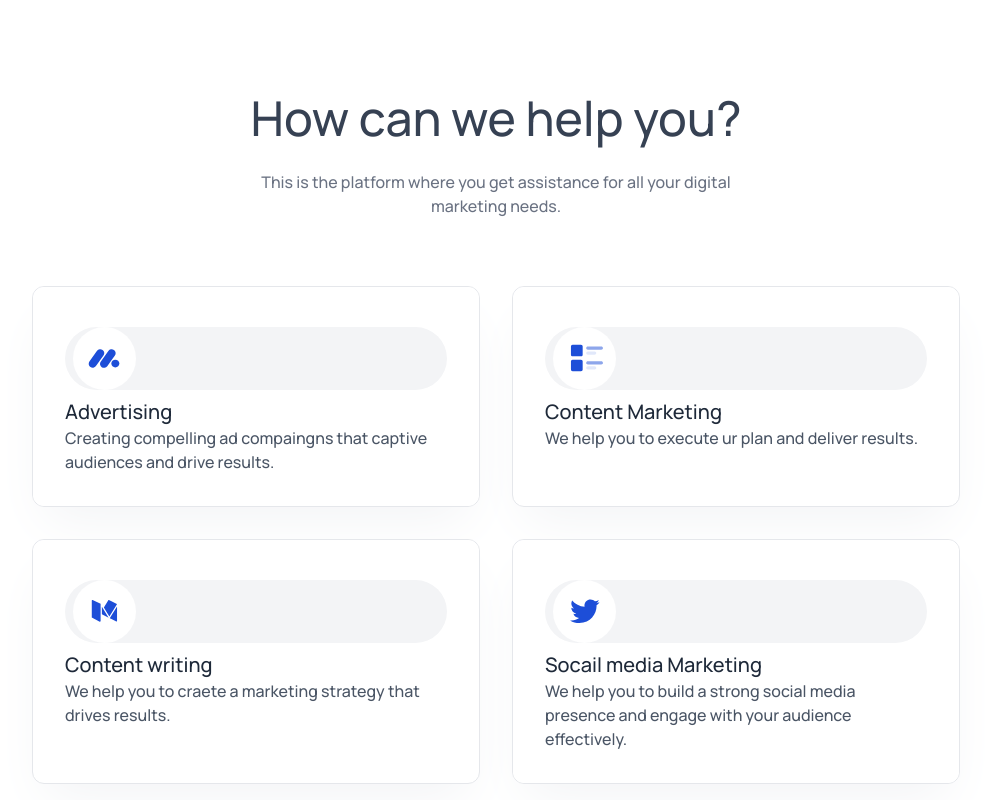
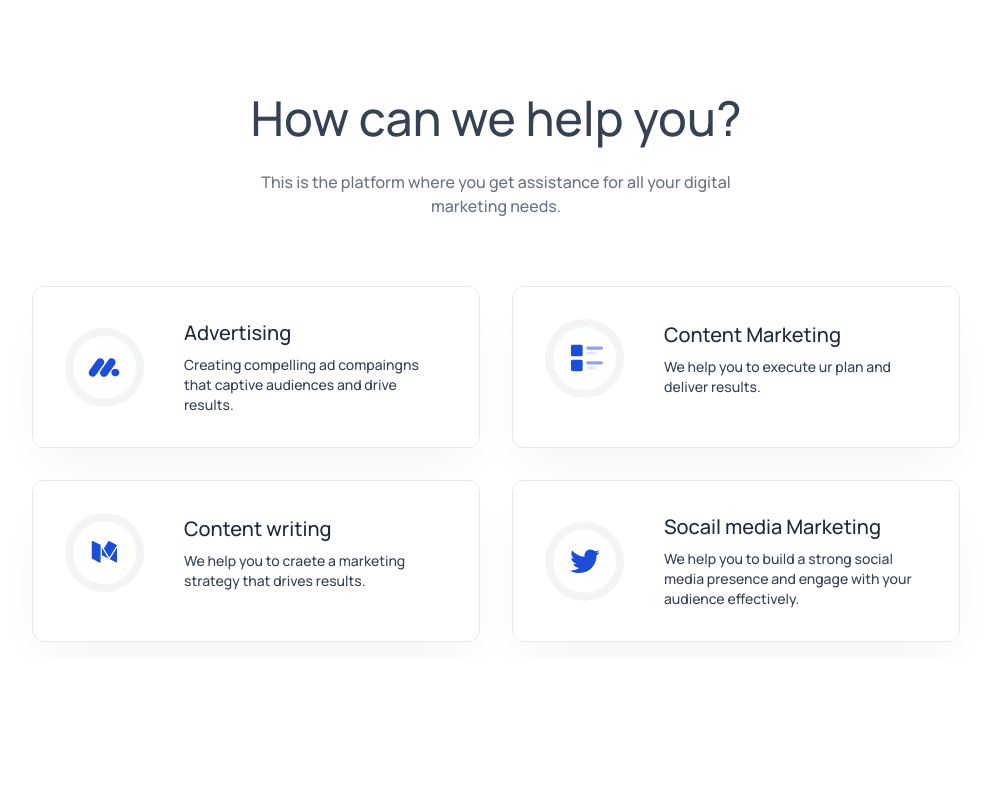
Before and after one commit to Chinmayi-H-M/Reactjs, a React app in the folder vite-project-landing-page/: page / in a window 1280 px wide. Shown: the part 1273-2073 px from the top of the page, without its empty margins (144-1135 px from the left). After the commit the page ends 1931 px from the top, so only its background shows below. Built offline with nearby package versions, Linux system fonts and the light colour scheme; the HTML template or start-up script is replaced by a standard one; a web font is replaced by a local one.

Commit message:
Services section

```diff
--- a/vite-project-landing-page/src/components/ServiceCard.jsx
+++ b/vite-project-landing-page/src/components/ServiceCard.jsx
@@ -2,17 +2,18 @@
 
 const ServiceCard = ({service,index}) => {
     const[position,setPosition]=useState({x:0,y:0});
+    const [visible, setVisible]=useState(false);
 
   return (
-    <div className="relative overflow-hidden max-w-lg m-2 sm:m-4 rounded-xl border border-gray-200 dark:border-gray-700 shadow-2xl shadow-gray-100 dark:shadow-white/10">
-      <div className='pointer-events-none blur-2xl rounded-full bg-gradient-to-r from-blue-500 vis-indigo-500 to-purple-500 w-[300px] h-[300px] absolute z-0 transition-opacity duaration-500 mix-blend-lighten opacity-70' style={{top:position.y - 150, left:position.x-150}}/>
-        <div className='flex-items-center gap-10 p-8 hover:p-7.5 hover:m-0.5 transition-all rounded-[10px] bg-white dark:bg-gray-900 z-10 relative'>
+    <div className="relative overflow-hidden max-w-lg m-2 sm:m-4 rounded-xl border border-gray-200 dark:border-gray-700 shadow-2xl shadow-gray-100 dark:shadow-white/10" onMouseEnter>
+      <div className={`pointer-events-none blur-2xl rounded-full bg-gradient-to-r from-blue-500 via-indigo-500 to-purple-500 w-[300px] h-[300px] absolute z-0 transition-opacity duaration-500 mix-blend-lighten ${visible ? 'opacity-70' : 'opacity-0' }`} style={{top:position.y - 150, left:position.x-150}}/>
+        <div className='flex items-center gap-10 p-8 hover:p-7.5 hover:m-0.5 transition-all rounded-[10px] bg-white dark:bg-gray-900 z-10 relative'>
             <div className='bg-gray-100 dark:bg-gray-700 rounded-full'>
                 <img src={service.icon} alt="" className='max-w-24 bg-white dark:bg-gray-900 rounded-full m-2' />
             </div>
             <div className="flex-1">
                 <h3 className="text-xl font-bold text-gray-800 dark:text-white">{service.title}</h3>
-                <p className="text-gray-600 dark:text-gray-300">{service.description}</p>
+                <p className="text-sm mt-2">{service.description}</p>
 
             </div>
         </div>
```
